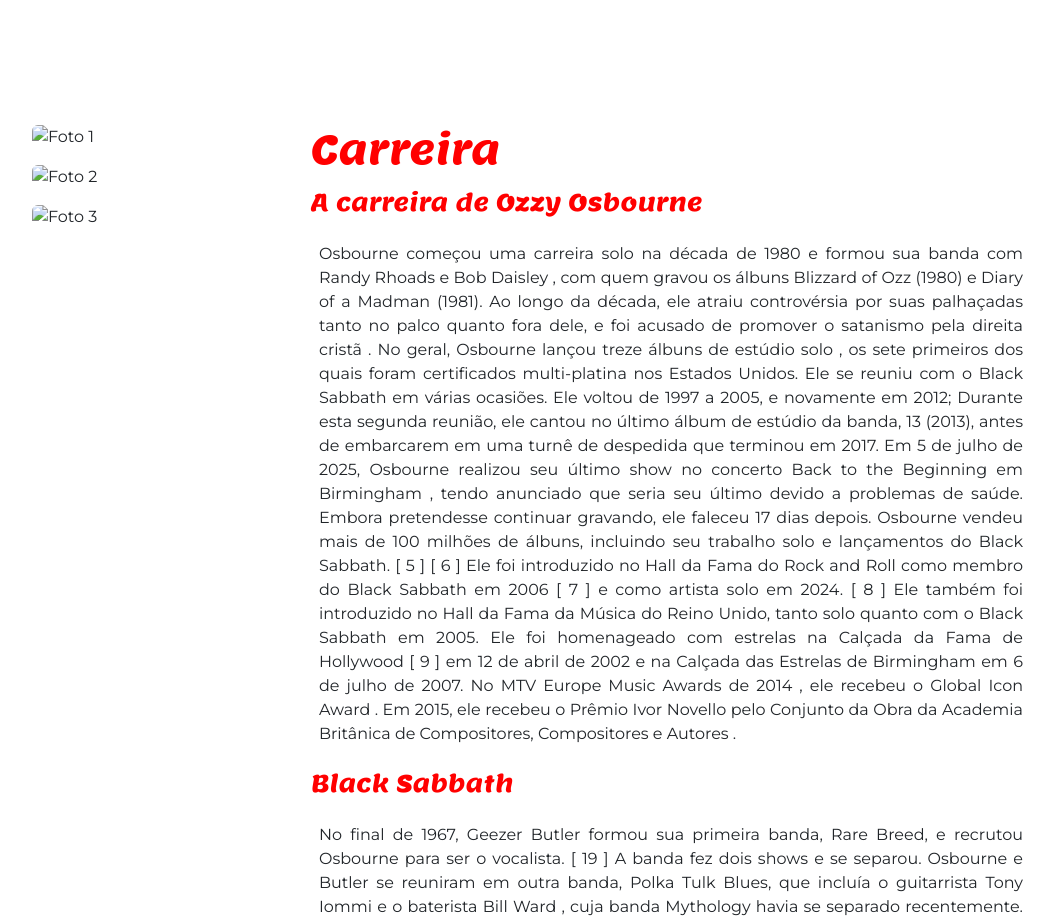
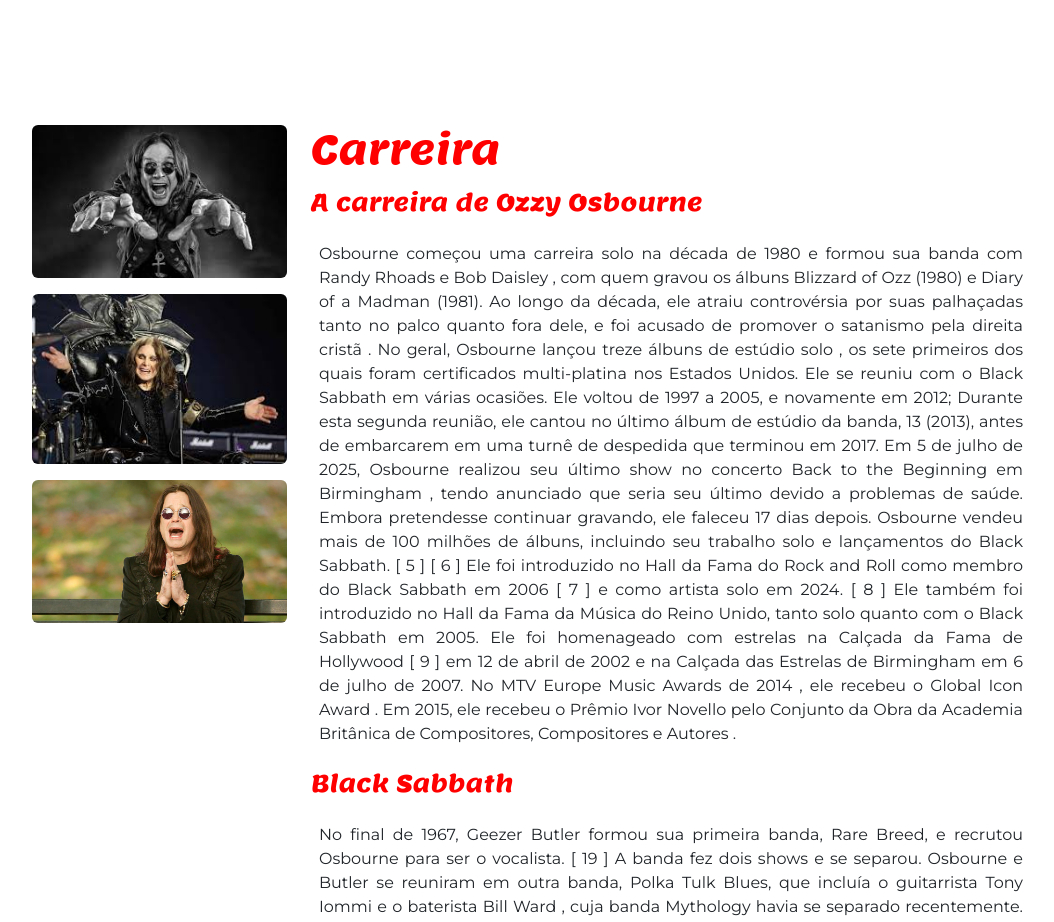
Before and after one commit to Marcela0007/terceiro-bimestre, a plain HTML site: page index.html in a window 1280 px wide. Shown: the part 1369-2291 px from the top of the page, without its empty margins (62-1116 px from the left). Drawn offline with nearby package versions, Linux system fonts and the light colour scheme; files that its build step writes are made by us from their sources.

Commit message:
Update index.html

```diff
--- a/index.html
+++ b/index.html
@@ -70,9 +70,9 @@
 
             <!-- Coluna de imagens -->
             <div class="col-3 d-flex flex-column">
-                <img src="download (2).jpeg" class="img-fluid rounded mb-3" alt="Foto 1">
-                <img src="download.jpeg" class="img-fluid rounded mb-3" alt="Foto 2">
-                <img src="o-filme-favorito-de-todos-os-tempo" class="img-fluid rounded mb-3" alt="Foto 3">
+                <img src="imagens/download (1).jpeg" class="img-fluid rounded mb-3" alt="Foto 1">
+                <img src="imagens/download (2).jpeg" class="img-fluid rounded mb-3" alt="Foto 2">
+                <img src="imagens/o-filme-favorito-de-todos-os-tempos-de-ozzy-osbourne-51664044.jpg" class="img-fluid rounded mb-3" alt="Foto 3">
             </div>
 
             <!-- Coluna de texto -->
```
